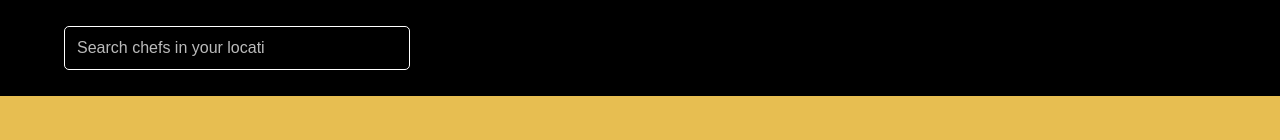
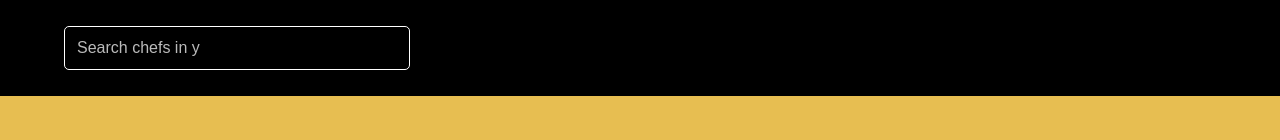
Before and after one commit to madelinegit/Gastron-Guru, a React (Vite) app: page / in a window 1280 px wide. Shown: the top 140 px of the page. Built offline with nearby package versions, Linux system fonts and the light colour scheme; a web font is replaced by a local one.

Commit message:
fix: set timeout of 2s for the typing functionality to start

```diff
--- a/src/components/SearchBar.tsx
+++ b/src/components/SearchBar.tsx
@@ -11,7 +11,8 @@ export default function SearchBar() {
     const splittedString: string[] = stringToSplit.split('');
     let index: number = -1;
 
-    const timer = setInterval(() => {
+    const timer = setTimeout(() => {
+      setInterval(() => {
         if (placeholder == stringToSplit) {
           return;
         }
@@ -22,6 +23,7 @@ export default function SearchBar() {
           }
         }
       }, 200);
+    }, 2000);
 
     return () => clearInterval(timer);
   }, []);
```
Lines whose indentation alone changed are shown as unchanged.
